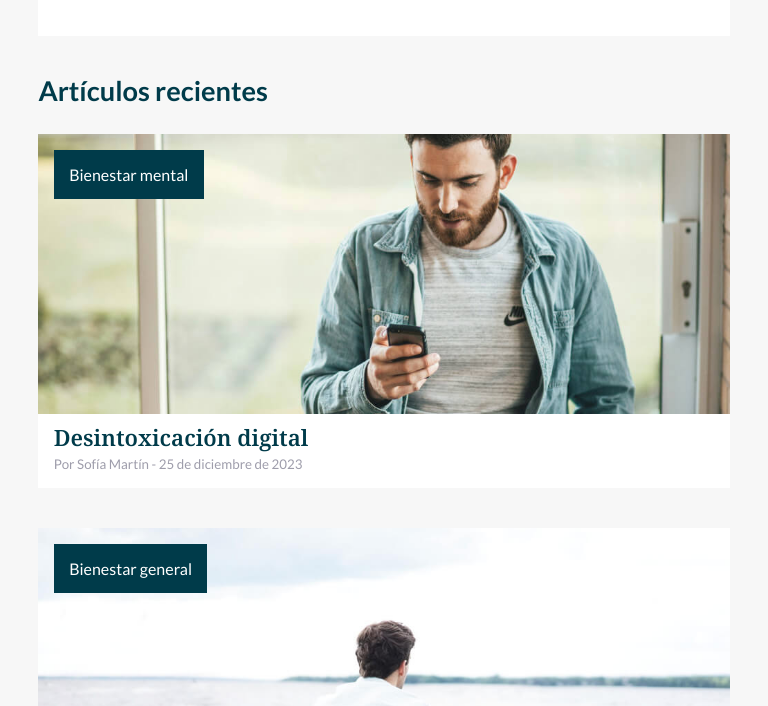
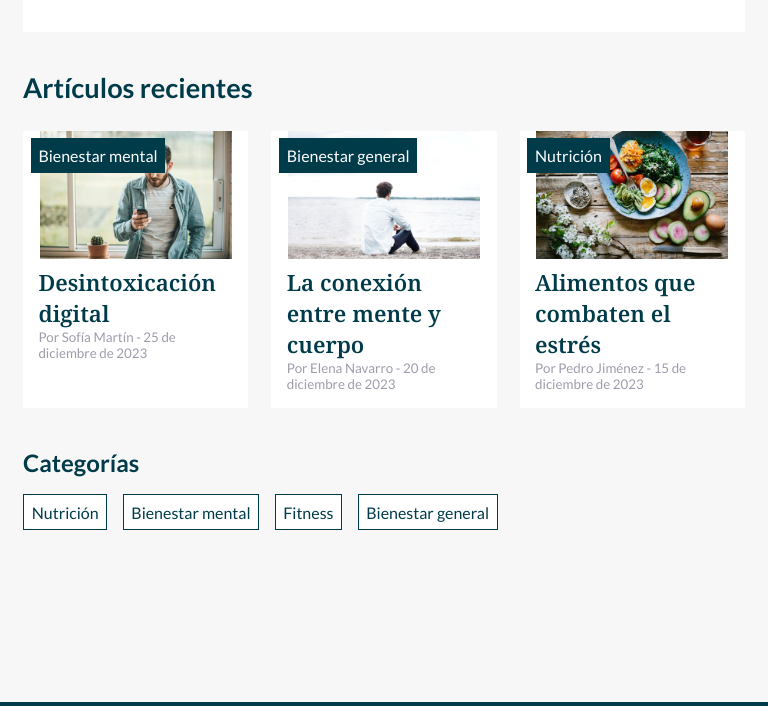
Before and after one commit to jpalomarbl/html-css-aula2-p3, a plain HTML site: page entrada.html in a window 768 px wide. Shown: the part 2731-3437 px from the top of the page. Drawn offline with Linux system fonts and the light colour scheme.

Commit message:
Finalizada versión tablet entrada.html

```diff
--- a/css/styles.css
+++ b/css/styles.css
@@ -565,7 +565,7 @@ section.entry > article > blockquote > span::before {
 
 /* ASIDE - RELATED ARTICLES */
 aside {
-  margin: 5vw;
+  margin: 5vw 5vw 20vw 5vw;
 
   width: 90%;
 }
@@ -640,6 +640,8 @@ aside > div > article > small {
 
 /* ASIDE - CATEGORIES */
 aside > nav > h3 {
+  font-family: "Lato", sans-serif;
+  font-size: 1.5rem;
   margin: 0;
 }
 
@@ -810,6 +812,45 @@ aside > nav > ul > li > a:hover {
   /* NAVIGATOR */
   section.entries > nav > ul > li > a {
     padding: 1vh 1vw;
+  }
+
+  /* -----entrada.html----- */
+  /* ARTICLE */
+  section.entry > article {
+    margin-left: 3vw;
+    margin-right: 3vw;
+  }
+
+  /* ASIDE - RELATED ARTICLES */
+  aside {
+    width: 94%;
+  }
+
+  aside > div {
+    display: grid;
+    grid-template-columns: repeat(3, 1fr);
+    column-gap: 3vw;
+  }
+
+  aside > div > h3 {
+    grid-column: span 3;
+  }
+
+  aside > div > article > div {
+    height: 16vh;
+  }
+
+  aside > div > article > div > a {
+    margin: 1vw;
+    padding: 1vw;
+  }
+
+  aside > div > article > div > img {
+    object-fit: scale-down;
+  }
+
+  aside > div > article > small {
+    display: block;
   }
 }
 
```
Lines whose indentation alone changed are shown as unchanged.
